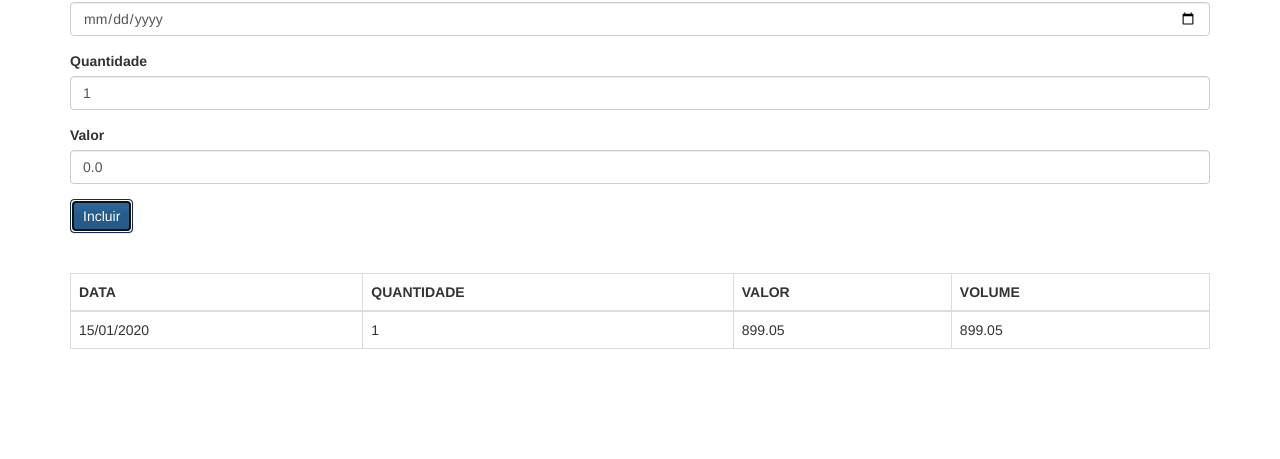
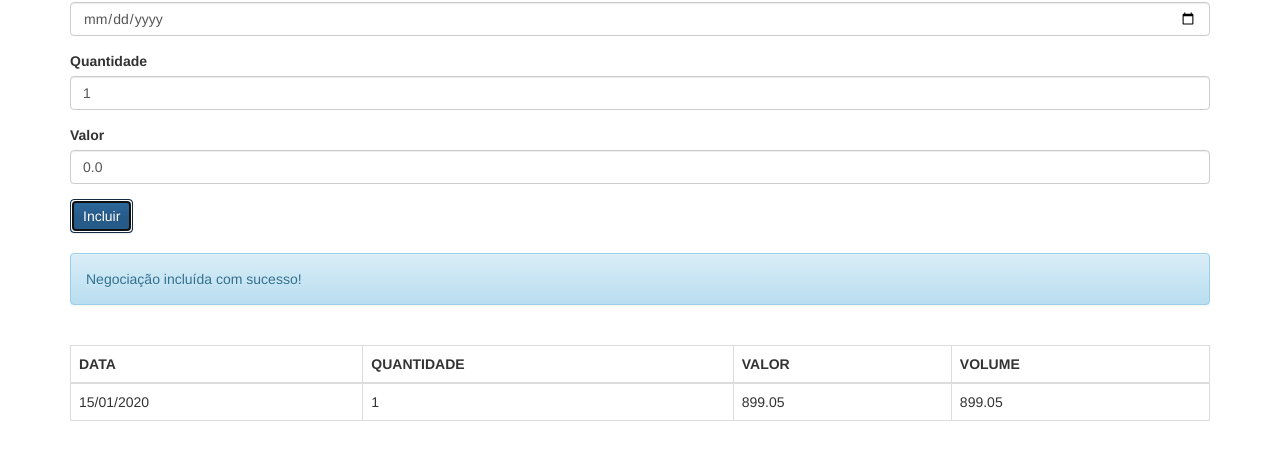
Before and after one commit to giulianogusmao/alura-typescript, a website built with webpack: page src/app/index.html in a window 1280 px wide. Both pictures are taken after typing "2020-01-15" into the empty fields and a click on the button "Incluir". Shown: the part 93-552 px from the top of the page. Built offline with nearby package versions, Linux system fonts and the light colour scheme.

Commit message:
Implementando mensagem de callback para o usuario

```diff
--- a/src/app/index.html
+++ b/src/app/index.html
@@ -11,8 +11,6 @@
 <body class="container">
 
   <h1 class="text-center">Negociações</h1>
-
-  <div id="mensagemView"></div>
 
   <form class="form">
 
@@ -35,6 +33,7 @@
   </form>
 
   <br>
+  <div id="mensagemView"></div>
   <br>
 
   <div id="listaNegociacoes"></div>
--- a/src/app/ts/controllers/NegociacaoController.ts
+++ b/src/app/ts/controllers/NegociacaoController.ts
@@ -1,3 +1,4 @@
+import { MensagensView } from './../views/MensagensView';
 import { NegociacoesView } from './../views/NegociacoesView';
 import { DateHelper } from './../helpers/DateHelper';
 import { Negociacao } from './../models/Negociacao';
@@ -9,7 +10,8 @@ export class NegociacaoController {
   protected _inputValor: HTMLInputElement;
 
   private _negociacoes = new Negociacoes();
-  private _view = new NegociacoesView('#listaNegociacoes');
+  private _negociacoesView = new NegociacoesView('#listaNegociacoes');
+  private _mensagensView = new MensagensView('#mensagemView');
 
   constructor() {
     let $ = document.querySelector.bind(document);
@@ -18,7 +20,7 @@ export class NegociacaoController {
     this._inputQuantidade = <HTMLInputElement>$('#quantidade');
     this._inputValor = <HTMLInputElement>$('#valor');
 
-    this._view.update(this._negociacoes);
+    this._negociacoesView.update(this._negociacoes);
   }
 
   adiciona(event: Event): void {
@@ -26,7 +28,8 @@ export class NegociacaoController {
 
     let negociacao = this._criaNegociacao();
     this._negociacoes.add(negociacao);
-    this._view.update(this._negociacoes);
+    this._negociacoesView.update(this._negociacoes);
+    this._mensagensView.update('Negociação incluída com sucesso!');
     this._limpaFormulario();
   }
 
--- /dev/null
+++ b/src/app/ts/views/MensagensView.ts
@@ -0,0 +1,27 @@
+import { View } from './View';
+import { DateHelper } from './../helpers/DateHelper';
+import { Negociacao } from './../models/Negociacao';
+import { Negociacoes } from './../models/Negociacoes';
+
+export class MensagensView extends View<string> {
+  private _timer: number;
+
+  update(mensagem: string = ''): void {
+    super.update(mensagem);
+    if (mensagem)
+      this._clearTimer();
+  }
+
+  protected _template(texto: string): string {
+    return texto ? `
+        <p class="alert alert-info">${texto}</p>
+      ` : '';
+  }
+
+  private _clearTimer(): void {
+    clearTimeout(this._timer);
+    this._timer = setTimeout(() => {
+      this.update();
+    }, 3000);
+  }
+}
--- a/src/app/ts/views/NegociacoesView.ts
+++ b/src/app/ts/views/NegociacoesView.ts
@@ -1,21 +1,11 @@
+import { View } from './View';
 import { DateHelper } from './../helpers/DateHelper';
 import { Negociacao } from './../models/Negociacao';
 import { Negociacoes } from './../models/Negociacoes';
 
-export class NegociacoesView {
-  private _element: Element;
+export class NegociacoesView extends View<Negociacoes> {
 
-  constructor(
-    private _selector: string
-  ) {
-    this._element = document.querySelector(this._selector);
-  }
-
-  update(model: Negociacoes): void {
-    this._element.innerHTML = this._template(model.toArray());
-  }
-
-  private _template(model: Negociacao[]): string {
+  protected _template(model: Negociacoes): string {
     return `
     <table class="table table-hover table-bordered">
       <thead>
@@ -28,7 +18,7 @@ export class NegociacoesView {
       </thead>
 
       <tbody>
-        ${model.map(negociacao => `
+        ${model.toArray().map(negociacao => `
           <tr>
             <td>${DateHelper.dateToStr(negociacao.data)}</td>
             <td>${negociacao.quantidade}</td>
--- /dev/null
+++ b/src/app/ts/views/View.ts
@@ -0,0 +1,20 @@
+import { Negociacao } from './../models/Negociacao';
+import { Negociacoes } from '../models/Negociacoes';
+
+export class View<T> {
+  protected _element: Element;
+
+  constructor(
+    private _selector: string
+  ) {
+    this._element = document.querySelector(this._selector);
+  }
+
+  update(model: T): void {
+    this._element.innerHTML = this._template(model);
+  }
+
+  protected _template(model: T): string {
+    throw new Error('O método template deve ser implementado!');
+  }
+}
```
